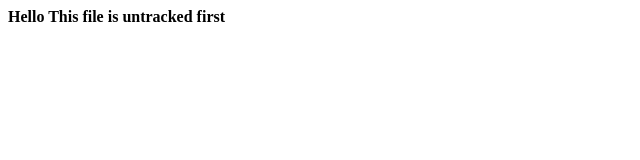
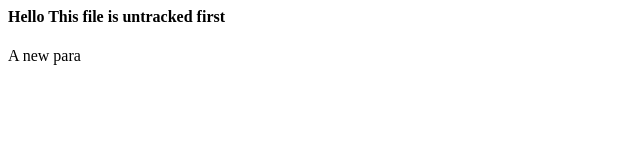
Before and after one commit to AnujGoel7197/Trying2, a plain HTML site: page index.html in a window 1280 px wide. Shown: the full height of the page, 0-640 px from the left. Drawn offline with Linux system fonts and the light colour scheme.

Commit message:
a new para in trying2 htmkl

```diff
--- a/index.html
+++ b/index.html
@@ -1 +1,2 @@
 <h4> Hello This file is untracked first</h4>
+<p> A new para</p>
```
